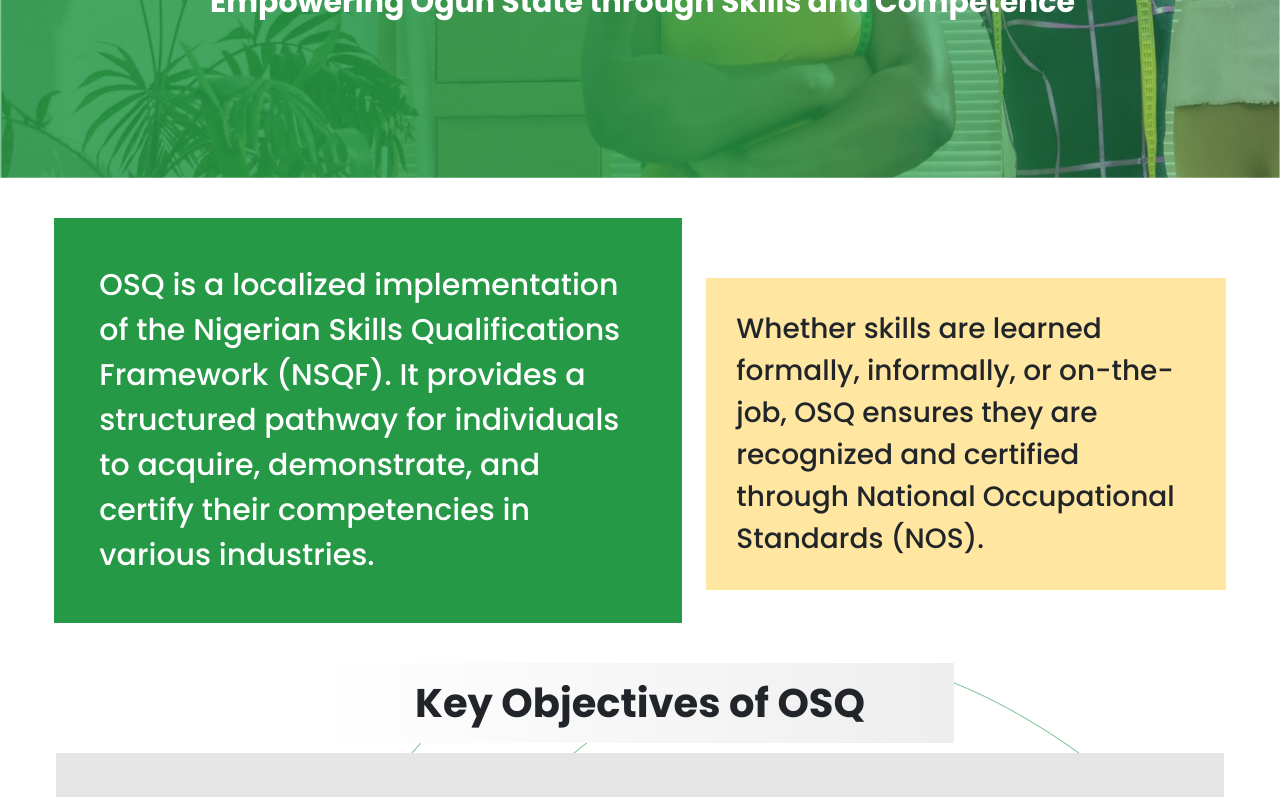
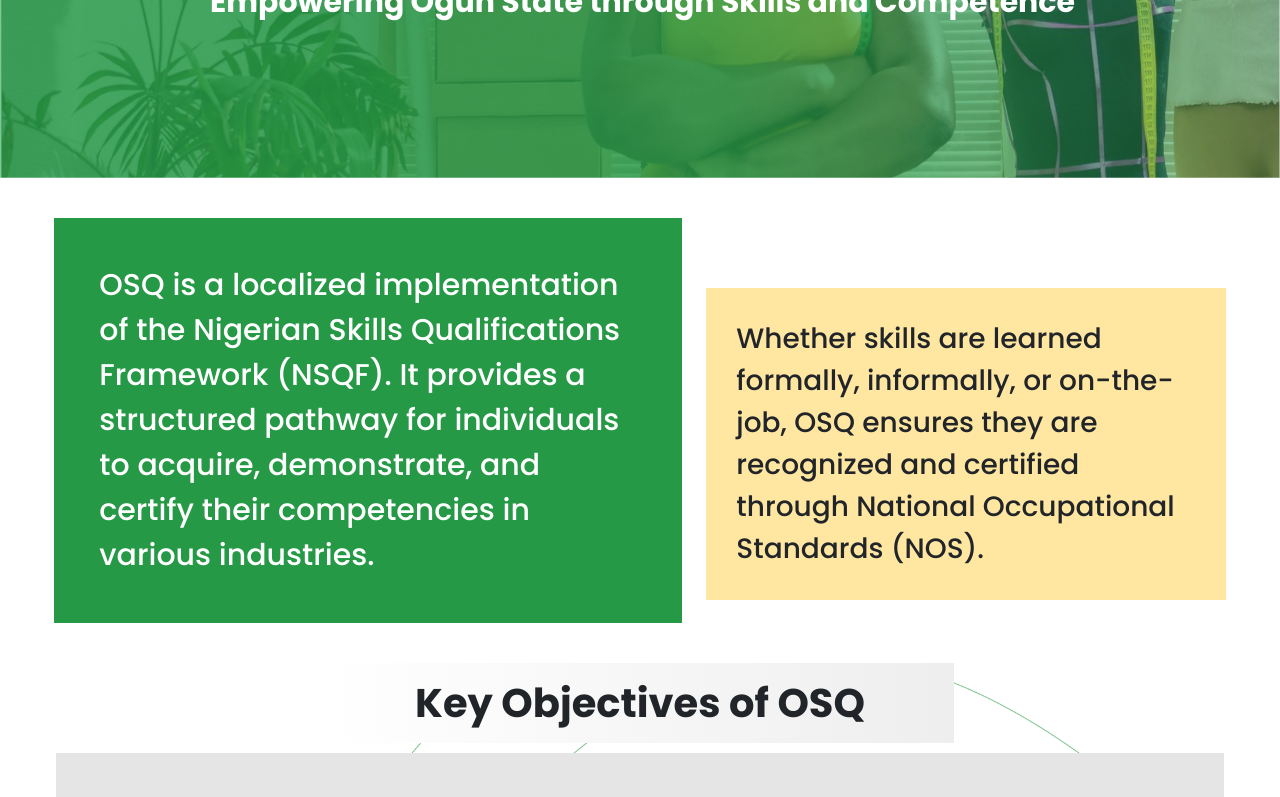
Before and after one commit to SgtSlaughter1/ogseraextension, a Vue app: page /about in a window 1280 px wide. Shown: the part 414-1211 px from the top of the page. Built offline with nearby package versions, Linux system fonts and the light colour scheme; a web font is replaced by a local one.

Commit message:
box2 adjustment

```diff
--- a/src/components/Footer.vue
+++ b/src/components/Footer.vue
@@ -78,14 +78,14 @@ export default {
     font-size: 18px;
 }
 
-/* @media (max-width: 768px) {
+@media (max-width: 768px) {
     .col-md-6 {
         text-align: center !important;
         margin-bottom: 1rem;
     }
 
     .powered-by {
-        margin-top: 2rem;
+        margin-top: 1.5rem;
         margin-bottom: 70px !important;
     }
 
@@ -95,5 +95,5 @@ export default {
     .footer{
         padding-left: 25px !important;
     }
-} */
+}
 </style>
--- a/src/views/About.vue
+++ b/src/views/About.vue
@@ -205,10 +205,9 @@ span{
 .box2{
   font-size: 28px;
   font-weight: 500;
-  margin-top: 60px;
+  margin-top: 70px;
   background-color: #ffe7a2;
   padding: 30px;
-  /* margin-right: 40px; */
   text-align: left;
 }
 .big-box{
```
